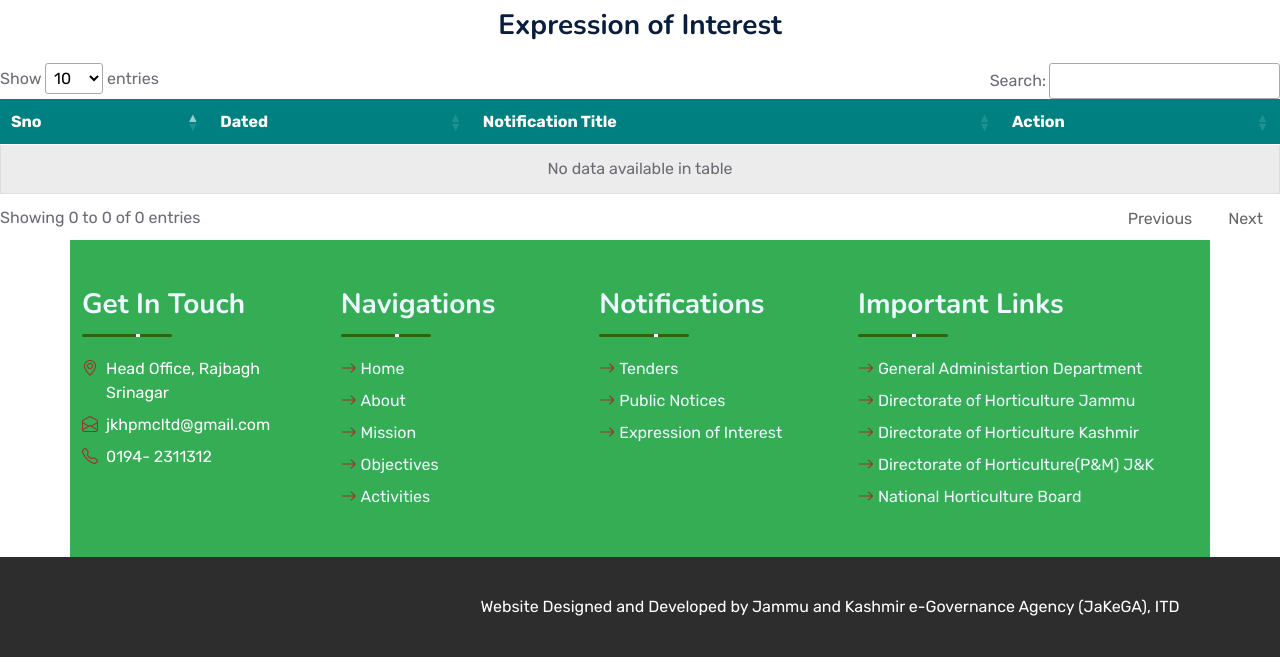
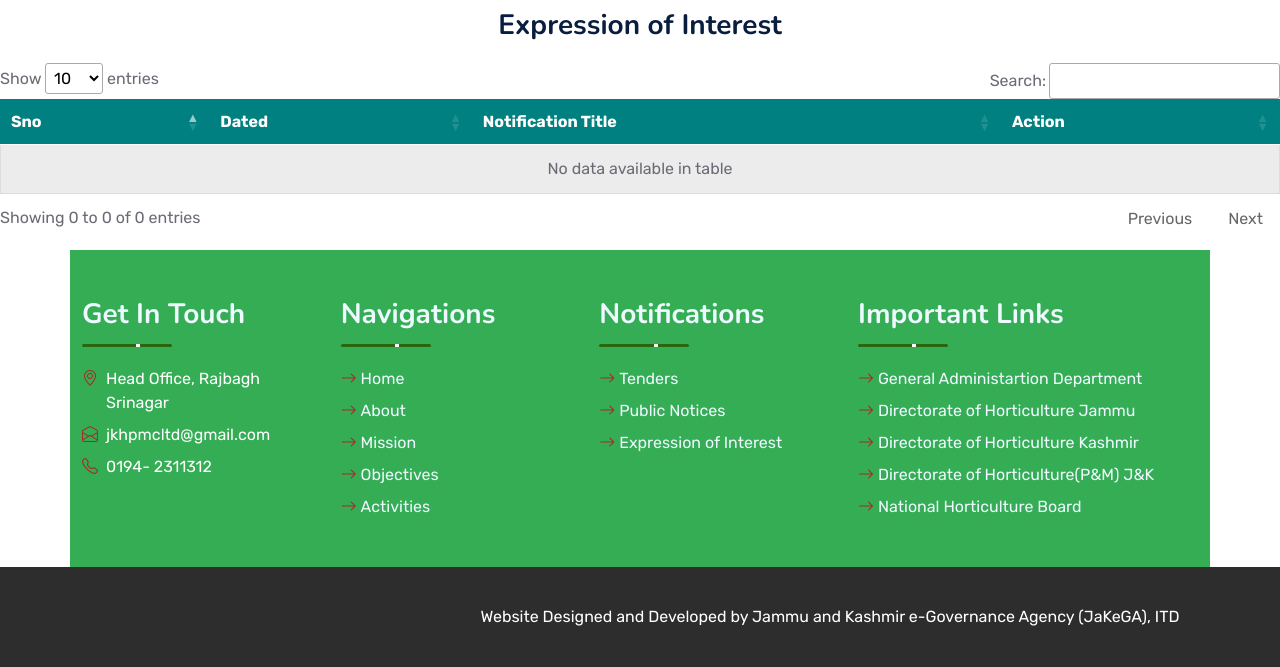
Before and after one commit to AdhyanG/php_jkhpmc, a PHP site: page /expp.php in a window 1280 px wide. Shown: the part 629-1296 px from the top of the page. Run offline with PHP 8.4, Linux system fonts and the light colour scheme; data that the repository does not hold is empty; some libraries are stand-ins or nearby versions.

Commit message:
padding in tenders,public,expp

```diff
--- a/expp.php
+++ b/expp.php
@@ -211,7 +211,7 @@ include './php admin crud/upload.php';
 
 
      <!-- Footer Start -->
-     <div class="container-fluid " id="footer" data-wow-delay="0.1s" >
+     <div class="container-fluid " id="footer" data-wow-delay="0.1s" style="padding-top:10px;" >
         <div class="container" style="background-color:#34AD54;">
             <div class="row gx-5" >
                 <div class="col-lg-8 col-md-6" style="color:white; ">
--- a/public.php
+++ b/public.php
@@ -198,7 +198,7 @@ while($post=mysqli_fetch_assoc($sqlQuery))
 
 
      <!-- Footer Start -->
-     <div class="container-fluid " id="footer" data-wow-delay="0.1s" >
+     <div class="container-fluid " id="footer" data-wow-delay="0.1s" style="padding-top:10px;">
         <div class="container" style="background-color:#34AD54;">
             <div class="row gx-5" >
                 <div class="col-lg-8 col-md-6" style="color:white; ">
--- a/tenders.php
+++ b/tenders.php
@@ -213,7 +213,7 @@ include './php admin crud/tenders_upload.php';
 
 
      <!-- Footer Start -->
-     <div class="container-fluid " id="footer" data-wow-delay="0.1s" >
+     <div class="container-fluid " id="footer" data-wow-delay="0.1s" style="padding-top:10px;" >
         <div class="container" style="background-color:#34AD54;">
             <div class="row gx-5" >
                 <div class="col-lg-8 col-md-6" style="color:white; ">
```
